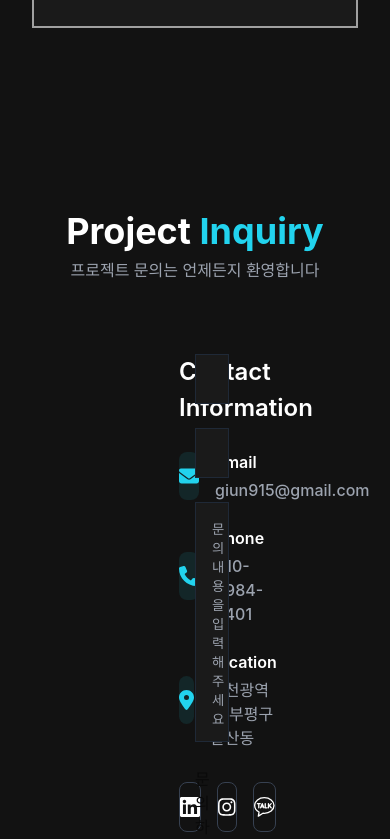
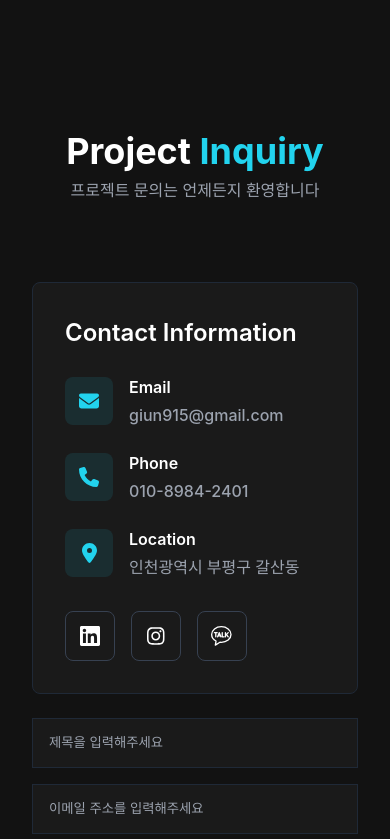
Before and after one commit to giun915/web-portfolio, a Vue app: page /#intro in a window 390 px wide. Shown: the part 3385-4224 px from the top of the page. Built offline with nearby package versions, Linux system fonts and the light colour scheme; a web font is replaced by a local one.

Commit message:
feat: add responsive layout contact section

```diff
--- a/src/assets/css/layout.css
+++ b/src/assets/css/layout.css
@@ -52,8 +52,17 @@ section .page_inner {
   flex-direction: column;
   align-items: center;
 }
+
 .section_title_area {
   margin-top: 2rem;
+}
+
+.scrollPage .section_title_area {
+  margin-top: 0;
+}
+
+.scrollPage .contact_section {
+  padding-bottom: 3rem;
 }
 
 .section_title_wrap {
--- a/src/components/contact/ContactForm.vue
+++ b/src/components/contact/ContactForm.vue
@@ -70,7 +70,6 @@ const handleSubmit = async () => {
 <template>
   <form class="contact_input_wrap common_trans_attr" @submit.prevent="handleSubmit">
     <template v-for="field in contactFields" :key="field.id">
-      <div class="input_wrap" :class="{ textarea_wrap: field.type === 'textarea' }">
       <input
         v-if="field.type !== 'textarea'"
         :type="field.type"
@@ -86,7 +85,6 @@ const handleSubmit = async () => {
         :required="field.required"
         v-model="form[field.name]"
       ></textarea>
-      </div>
     </template>
     <!--div class="file_wrap">
       <div class="file_input_wrap">
@@ -131,10 +129,6 @@ const handleSubmit = async () => {
   display: flex;
   flex-direction: column;
   gap: 1.5rem;
-  padding: 0 1rem;
-}
-.input_wrap {
-  box-shadow: 0px 0px 1.25rem #000000;
 }
 .textarea_wrap {
   font-size: 0;
@@ -230,4 +224,11 @@ const handleSubmit = async () => {
 .form_msg.error {
   color: var(--tertiary-color);
 }
+
+/* 반응형 */
+@media (max-width: 768px) {
+  .contact_input_wrap {
+    gap: 1rem;
+  }
+}
 </style>
--- a/src/components/contact/ContactInfo.vue
+++ b/src/components/contact/ContactInfo.vue
@@ -47,6 +47,16 @@ const socialIconMap = {
   </div>
 </template>
 <style scoped>
+.contact_information_wrap {
+  display: flex;
+  flex-direction: column;
+  justify-content: center;
+  background-color: var(--box-bg-color);
+  border: 1px solid var(--border-color);
+  border-radius: 0.5rem;
+  padding: 2rem;
+}
+
 .information_title {
   font-weight: 600;
   font-size: 1.5rem;
--- a/src/components/project/ProjectDetailPopup.vue
+++ b/src/components/project/ProjectDetailPopup.vue
@@ -617,5 +617,12 @@ const goNext = () => {
   .project_key_list {
     grid-template-columns: repeat(1, minmax(0, 1fr));
   }
+
+  .box_footer a {
+    flex: 1;
+    justify-content: center;
+    padding: 0.75rem 0;
+    font-size: 0.875rem;
+  }
 }
 </style>
--- a/src/views/ContactView.vue
+++ b/src/views/ContactView.vue
@@ -33,11 +33,27 @@ import ContactInfo from '@/components/contact/ContactInfo.vue'
   display: flex;
   width: 100%;
   justify-content: center;
-  padding: 2.5rem 15rem;
   box-sizing: border-box;
   overflow: hidden;
+  margin-top: 3rem;
+  padding: 0 10rem 2rem;
+  gap: 2rem;
 }
 .section_content_area > * {
-  width: 50%;
+  flex: 1;
+}
+
+/* 반응형 */
+@media (max-width: 1200px) {
+  .section_content_area {
+    padding: 0 0 3rem;
+  }
+}
+
+@media (max-width: 768px) {
+  .section_content_area {
+    flex-direction: column;
+    gap: 1.5rem;
+  }
 }
 </style>
```
Lines whose indentation alone changed are shown as unchanged.
